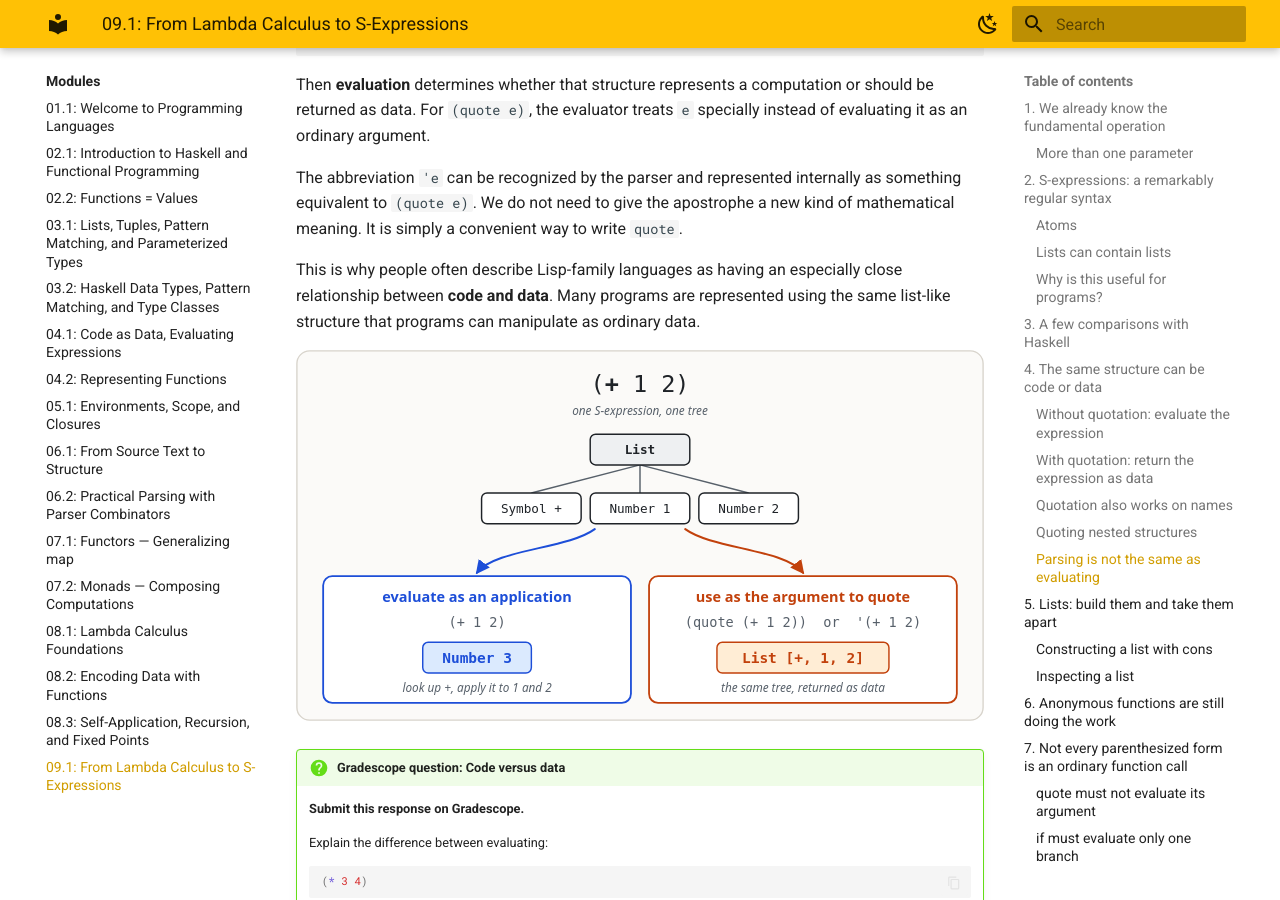
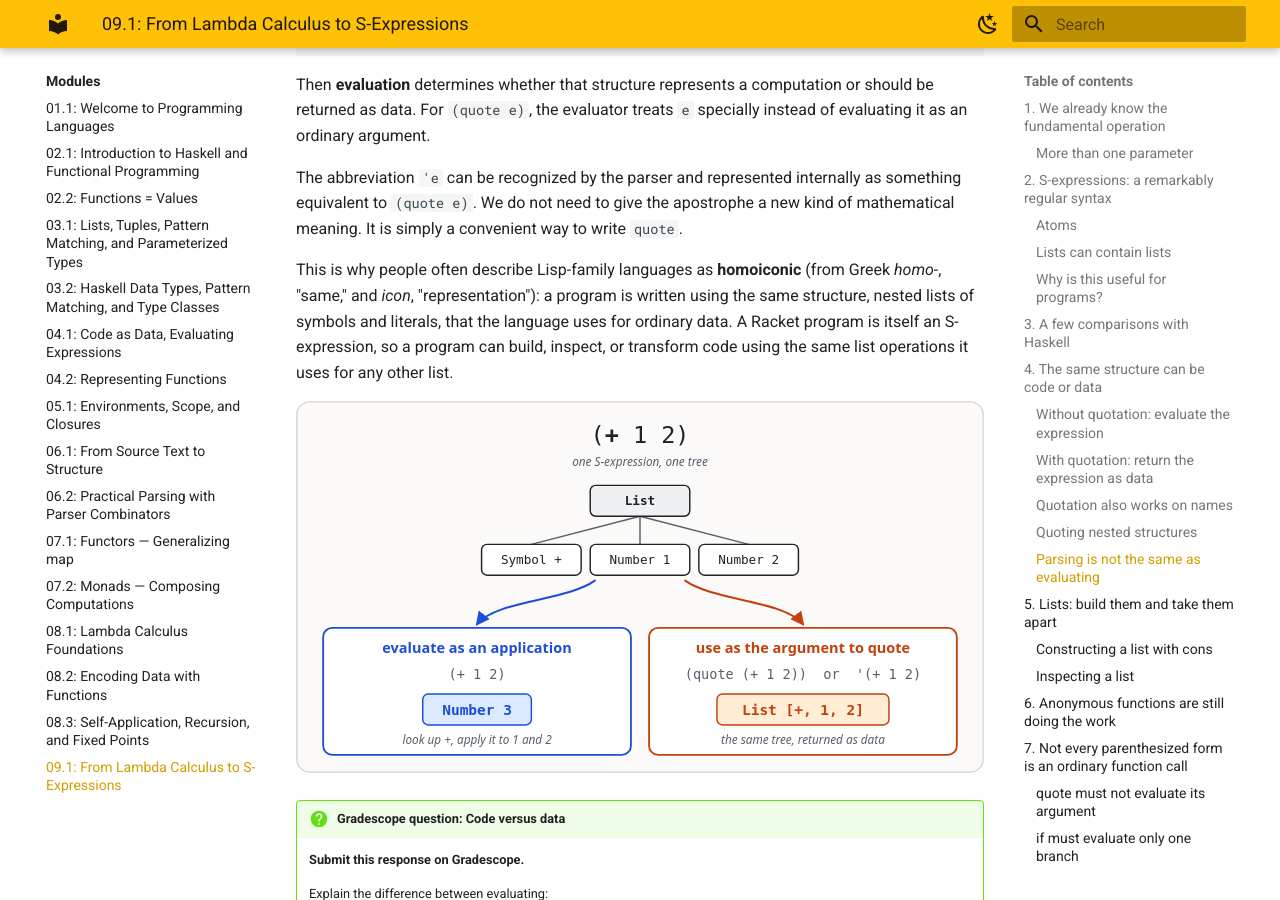
Before and after one commit to lbang-hmc/cs-131-website, an MkDocs documentation site: the page built from content/modules/09.1-from-lambda-calculus-to-s-expressions.md, in a window 1280 px wide and 900 px high, scrolled down 9421 px. Built offline with MkDocs 1.6.1 and Material for MkDocs 9.7.7, drawn with Linux system fonts in a browser that asks for light colours; some of the changed text lies outside the part shown.

Commit message:
09.1: name the code/data idea: homoiconic
Co-Authored-By: Claude Opus 5.5 <noreply@anthropic.com>

```diff
--- a/content/modules/09.1-from-lambda-calculus-to-s-expressions.md
+++ b/content/modules/09.1-from-lambda-calculus-to-s-expressions.md
@@ -395,7 +395,7 @@ Then **evaluation** determines whether that structure represents a computation o
 
 The abbreviation `'e` can be recognized by the parser and represented internally as something equivalent to `(quote e)`. We do not need to give the apostrophe a new kind of mathematical meaning. It is simply a convenient way to write `quote`.
 
-This is why people often describe Lisp-family languages as having an especially close relationship between **code and data**. Many programs are represented using the same list-like structure that programs can manipulate as ordinary data.
+This is why people often describe Lisp-family languages as **homoiconic** (from Greek *homo-*, "same," and *icon*, "representation"): a program is written using the same structure, nested lists of symbols and literals, that the language uses for ordinary data. A Racket program is itself an S-expression, so a program can build, inspect, or transform code using the same list operations it uses for any other list.
 
 ![The S-expression (+ 1 2) drawn once as a tree: a List node with children Symbol +, Number 1, and Number 2. Two arrows leave the same tree. The blue arrow, labeled "evaluate as an application", leads to Number 3: look up +, apply it to 1 and 2. The orange arrow, labeled "use as the argument to quote", for (quote (+ 1 2)) or '(+ 1 2), leads to a list value containing +, 1, and 2: the same tree, returned as data.](img/09.1/code-vs-data.svg){ width="760" }
 
@@ -672,7 +672,7 @@ We haven't abandoned those ideas. We've made them easier to work with:
 - **Applications** still supply arguments to functions.
 - **Environments and closures** still explain how names get their meanings.
 - **S-expressions** provide an unusually simple representation of nested syntax.
-- **Quotation** lets us handle source-like expressions as ordinary data.
+- **Quotation** lets us handle source-like expressions as ordinary data, which works because Lisp-family languages are *homoiconic*.
 - **Special forms** allow a language to control which expressions get evaluated.
 
 In Module 09.2, we'll make this account precise by looking inside a small interpreter written in Haskell. We'll see how it parses source text, represents S-expressions, creates function values, looks up variables, and evaluates expressions.
```
